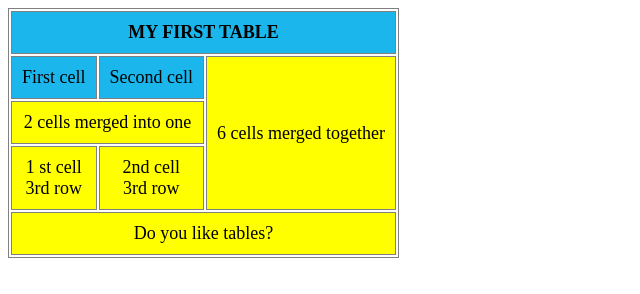
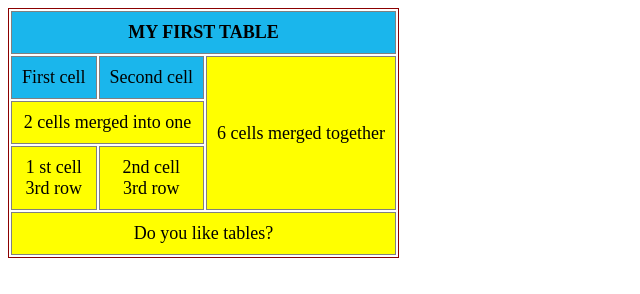
Before and after one commit to DoglaYuliia/lesson4_git, a plain HTML site: page index.html in a window 1280 px wide. Shown: the whole page, without its empty margins (0-640 px from the left). Drawn offline with Linux system fonts and the light colour scheme.

Commit message:
change color

```diff
--- a/index.html
+++ b/index.html
@@ -9,7 +9,7 @@
     <style>
         table {
             border-style: solid;
-            border-color: grey;
+            border-color: darkred;
             border-width: 1px;
             text-align: center;
             font-size: 18px;
@@ -62,6 +62,7 @@
             <td colspan="4">Do you like tables?</td>
         </tr>
     </tbody>
+
 </table>
 </body>
 </html>
```
